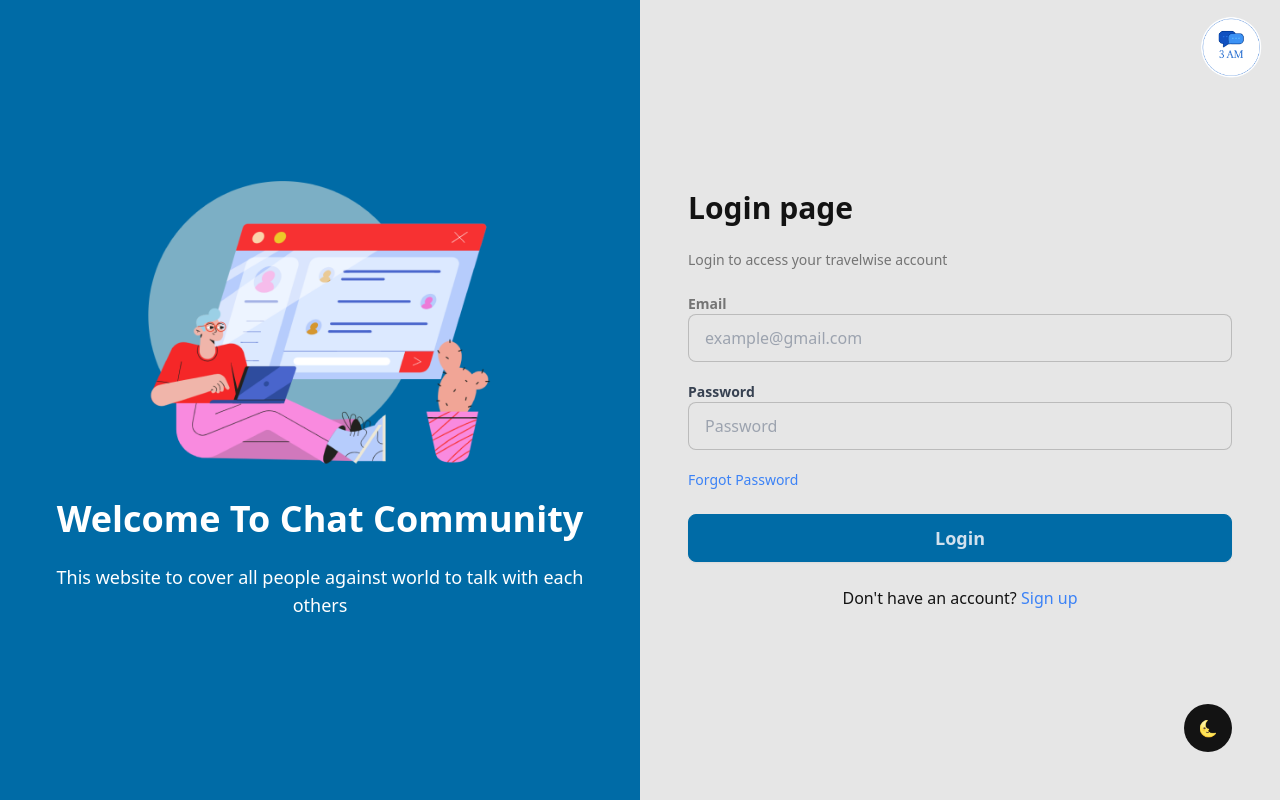
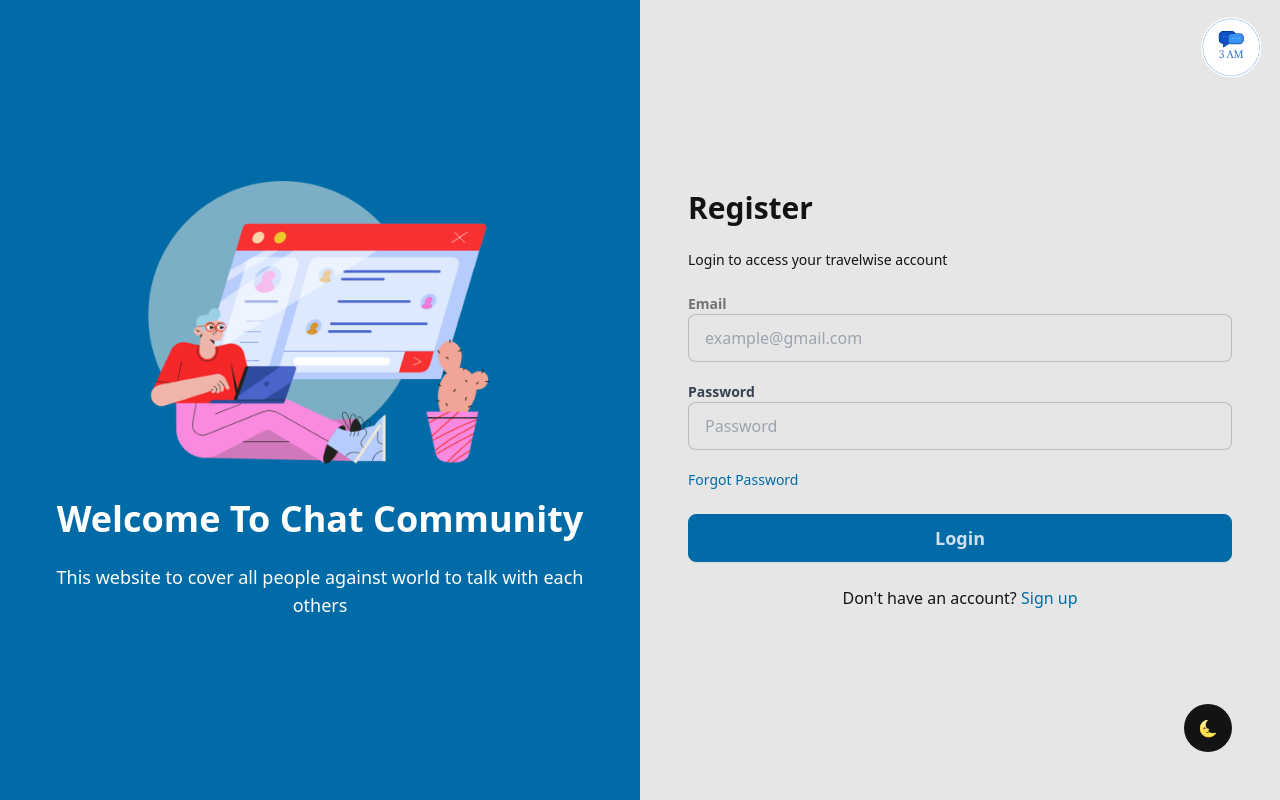
Before and after one commit to Amr3011/Chat_3am_Frontend, a React (Vite) app: page / in a window 1280 px wide. Built offline with nearby package versions, Linux system fonts and the light colour scheme.

Commit message:
Register Design

```diff
--- a/src/App.jsx
+++ b/src/App.jsx
@@ -1,11 +1,12 @@
-import Login from './Pages/Login';
+//import Login from './Pages/Login';
 import ThemeToggler from './components/inputs/ThemeToggler';
+import Register from './Pages/Register';
 
 export default function App() {
 
   return <div className="App">
 
-  <Login />
+  <Register />
   <ThemeToggler />
 
 </div>;
--- a/src/Pages/Login.jsx
+++ b/src/Pages/Login.jsx
@@ -23,8 +23,8 @@ const Login = () => {
             <img src={logo} alt="Logo" className="w-16" />
           </div>
 
-          <h2 className="text-3xl font-bold mb-6">Login page</h2>
-          <p className="text-sm text-neutral mb-6">
+          <h2 className="text-3xl font-bold mb-6">Login</h2>
+          <p className="text-sm mb-6">
             Login to access your travelwise account
           </p>
 
@@ -51,7 +51,7 @@ const Login = () => {
           </div>
 
           <div className="flex items-center justify-between mb-6">
-            <a href="#" className="text-sm text-blue-500 hover:underline">
+            <a href="#" className="text-sm text-primary hover:underline">
               Forgot Password
             </a>
           </div>
@@ -62,7 +62,7 @@ const Login = () => {
           <div className="mt-6 text-center">
             <p>
               Don&apos;t have an account?{" "}
-              <a href="#" className="text-blue-500 hover:underline">
+              <a href="#" className="text-primary hover:underline">
                 Sign up
               </a>
             </p>
--- a/src/pages/Register.jsx
+++ b/src/pages/Register.jsx
@@ -1,8 +1,76 @@
+import logo from '../assets/Logo.png';
+import leftImage from '../assets/Login_photo.png';
 
-function Register() {
+const Register = () => {
   return (
-    <div>Register</div>
-  )
-}
+    <div className="h-screen w-screen flex bg-base-100">
+      <div className="flex w-full h-full">
 
-export default Register
+        {/* Left side (Welcome message with image) */}
+        <div  className="bg-primary w-1/2 h-full p-12 text-white flex flex-col justify-center items-center">
+          <img src={leftImage} alt="Welcome Image" className="w-3/4 mb-8" />
+          <h1 className="text-4xl font-bold mb-6 text-center">Welcome To Chat Community</h1>
+          <p className="text-lg text-center">
+            This website to cover all people against world to talk with each
+            others
+          </p>
+        </div>
+
+        {/* Right side (Login form with Logo) */}
+        <div className="w-1/2 h-full p-12 relative flex flex-col justify-center">
+          {/* Logo */}
+          <div className="absolute top-0 right-0 mt-4 mr-4">
+            <img src={logo} alt="Logo" className="w-16" />
+          </div>
+
+          <h2 className="text-3xl font-bold mb-6">Register</h2>
+          <p className="text-sm mb-6">
+            Login to access your travelwise account
+          </p>
+
+          <div className="mb-5">
+            <label className="block text-sm font-semibold text-neutral">
+              Email
+            </label>
+            <input
+              type="email"
+              placeholder="example@gmail.com"
+              className="input input-bordered w-full"
+            />
+          </div>
+
+          <div className="mb-5">
+            <label className="block text-sm font-semibold text-gray-700">
+              Password
+            </label>
+            <input
+              type="password"
+              placeholder="Password"
+              className="input input-bordered w-full"
+            />
+          </div>
+
+          <div className="flex items-center justify-between mb-6">
+            <a href="#" className="text-sm text-primary hover:underline">
+              Forgot Password
+            </a>
+          </div>
+
+          {/* Login Button */}
+          <button className="btn btn-primary w-full h-12 text-lg">Login</button>
+
+          <div className="mt-6 text-center">
+            <p>
+              Don&apos;t have an account?{" "}
+              <a href="#" className="text-primary hover:underline">
+                Sign up
+              </a>
+            </p>
+          </div>
+        </div>
+      </div>
+    </div>
+  );
+};
+
+export default Register;
```
